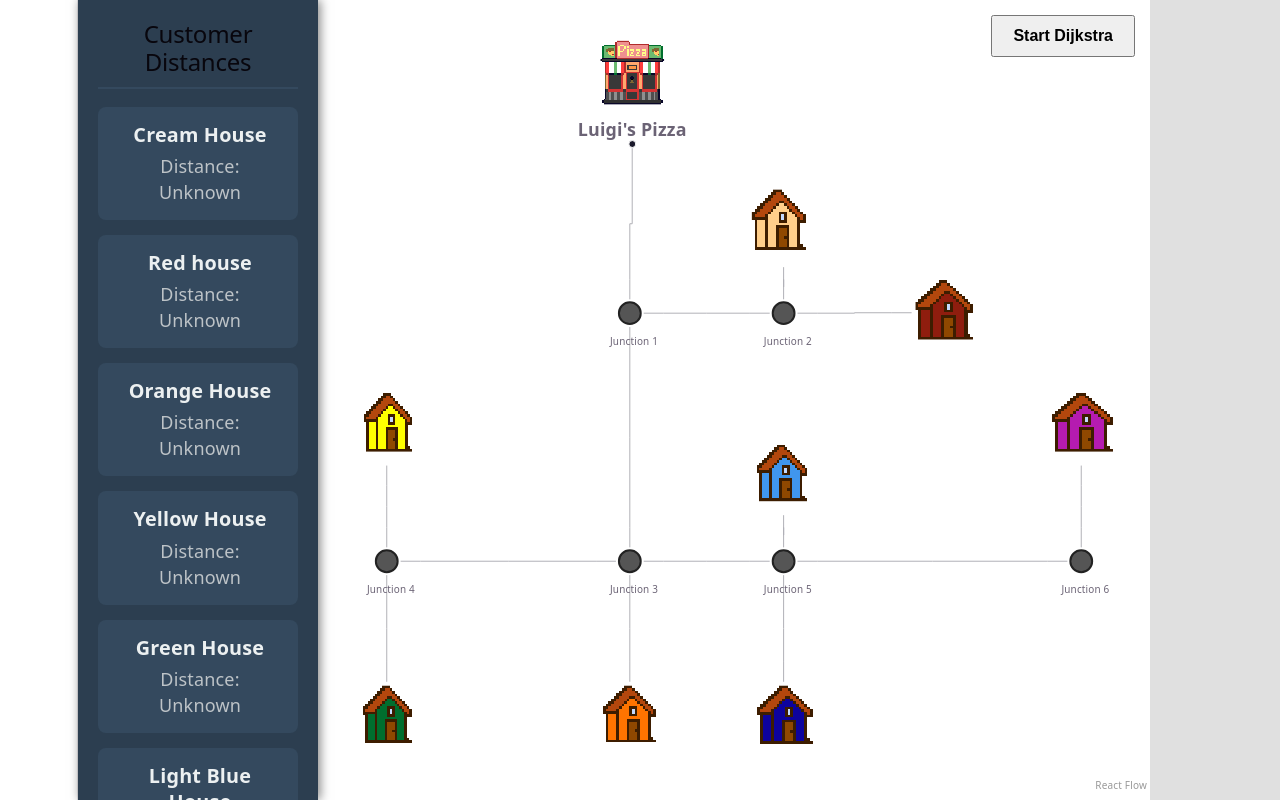
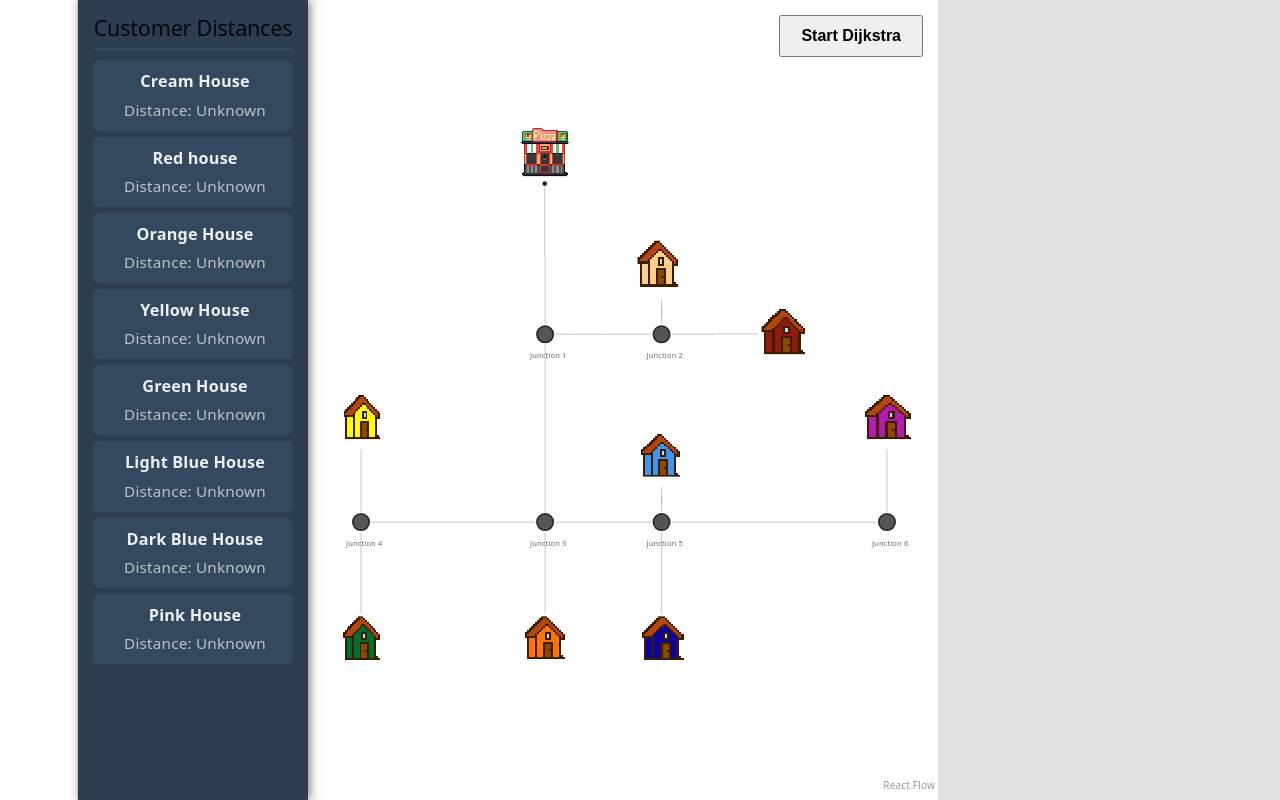
Before and after one commit to JosephMcLean118/dijkstras-delivery, a React (Vite) app in the folder visuals/: page / in a window 1280 px wide. Shown: the top 800 px of the page. Built offline with nearby package versions, Linux system fonts and the light colour scheme.

Commit message:
Map animations and resizing

```diff
--- a/visuals/src/components/nodes/boardscene.jsx
+++ b/visuals/src/components/nodes/boardscene.jsx
@@ -15,7 +15,7 @@ const nodeTypes = {
 // 1. Expanded Map: We've added a second junction and a third house
 const initialNodes = [
   // THE START
-  { id: 'start', type: 'pizza', position: { x: 357.5, y: -100 }, data: { label: "Luigi's Pizza", distance: null } },
+  { id: 'start', type: 'pizza', position: { x: 379.5, y: -100 }, data: { label: "Luigi's Pizza", distance: null } },
 
   // FIRST JUNCTION
   { id: 'j1', type: 'junction', position: { x: 400, y: 162.5 }, data: { label: 'Junction 1', distance: null } },
@@ -89,7 +89,7 @@ export default function BoardScene() {
   });
 
   const runNextStep = () => {
-    // STEP A: Initialization (Click 1)
+    // STEP A: Initialization
     if (!algoState.started) {
       const initDistances = {};
       initialNodes.forEach(n => {
@@ -105,11 +105,16 @@ export default function BoardScene() {
         currentVisitingName: "Initializing..."
       });
 
-      // Show edge weights and initial node distances
-      setEdges(eds => eds.map(e => ({ ...e, label: `${e.data.weight} mins` })));
+      // Reset all nodes and edges to default styles
       setNodes(nds => nds.map(n => ({
         ...n,
         data: { ...n.data, distance: n.id === 'start' ? 0 : '∞' }
+      })));
+      setEdges(eds => eds.map(e => ({
+        ...e,
+        label: `${e.data.weight} mins`,
+        animated: false,
+        style: { stroke: '#999', strokeWidth: 2 }
       })));
       return;
     }
@@ -117,7 +122,6 @@ export default function BoardScene() {
     // STEP B: Run Algorithm Iteration
     let { distances, unvisited, visited } = algoState;
 
-    // Find the unvisited node with the smallest distance
     let nextNodeId = null;
     let minDistance = Infinity;
 
@@ -128,40 +132,37 @@ export default function BoardScene() {
       }
     });
 
-    // If no reachable nodes are left, the algorithm is done
+    // If finished
     if (!nextNodeId || minDistance === Infinity) {
       setAlgoState(prev => ({ ...prev, finished: true, currentVisitingName: "Finished!" }));
+      setNodes(nds => nds.map(n => ({ ...n, style: { ...n.style, boxShadow: 'none', border: 'none' } })));
 
-      // Clear the highlighted border when finished
-      setNodes(nds => nds.map(n => ({ ...n, style: { ...n.style, boxShadow: 'none', border: '2px solid #555' } })));
+      // Clear all red edge highlights when done
+      setEdges(eds => eds.map(e => ({
+        ...e,
+        animated: false,
+        style: { stroke: '#999', strokeWidth: 2 }
+      })));
       return;
     }
 
-    // Evaluate all outgoing roads from the node we are currently visiting
     const newDistances = { ...distances };
     const connectedEdges = edges.filter(e => e.source === nextNodeId);
 
     connectedEdges.forEach(edge => {
       const neighborId = edge.target;
       if (unvisited.includes(neighborId)) {
-        // Calculate new distance: current node's distance + road weight
         const newDist = newDistances[nextNodeId] + edge.data.weight;
-
-        // If it's faster than the previously known route, update it
         if (newDist < newDistances[neighborId]) {
           newDistances[neighborId] = newDist;
         }
       }
     });
 
-    // Mark the current node as visited
     const newUnvisited = unvisited.filter(id => id !== nextNodeId);
     const newVisited = [...visited, nextNodeId];
-
-    // Get the name of the node for our UI Banner
     const visitingNodeObj = nodes.find(n => n.id === nextNodeId);
 
-    // Save the new mathematical state
     setAlgoState({
       started: true,
       finished: newUnvisited.length === 0,
@@ -171,7 +172,6 @@ export default function BoardScene() {
       currentVisitingName: visitingNodeObj.data.label
     });
 
-    // Update the visual map
     setNodes(nds => nds.map(n => {
       const isCurrent = n.id === nextNodeId;
       const isVisited = newVisited.includes(n.id);
@@ -182,13 +182,29 @@ export default function BoardScene() {
       return {
         ...n,
         data: { ...n.data, distance: displayDist },
-        // Add a glowing pink border to the node currently being processed
         style: {
           ...n.style,
-          border: isCurrent ? '3px solid #ff0072' : isVisited ? '2px solid #555' : '2px solid #ddd',
+          border: isCurrent ? '3px solid #ff0072' : isVisited ? '2px solid transparent' : 'none',
           boxShadow: isCurrent ? '0 0 15px #ff0072' : 'none',
           borderRadius: '5px',
           transition: 'all 0.3s ease'
+        }
+      };
+    }));
+
+    // Highlight the edges currently being checked
+    setEdges(eds => eds.map(e => {
+      // An edge is active if it leaves the current node and points to an unvisited node
+      const isActive = e.source === nextNodeId && newUnvisited.includes(e.target);
+
+      return {
+        ...e,
+        animated: isActive, // Native React Flow prop that adds moving dots to the line
+        style: {
+          ...e.style,
+          stroke: isActive ? '#ff0000' : '#999', // Bright red if active, grey otherwise
+          strokeWidth: isActive ? 4 : 2,         // Thicker line when active
+          transition: 'stroke 0.3s ease, stroke-width 0.3s ease'
         }
       };
     }));
@@ -203,29 +219,33 @@ export default function BoardScene() {
         width: '200px',
         backgroundColor: '#2c3e50',
         color: '#ecf0f1',
-        padding: '20px',
+        padding: '15px', // Reduced from 20px
         overflowY: 'auto',
         boxShadow: '2px 0 10px rgba(0,0,0,0.5)',
         zIndex: 10
       }}>
-        <h2 style={{ borderBottom: '2px solid #34495e', paddingBottom: '10px', marginTop: 0 }}>
+        <h2 style={{
+          borderBottom: '2px solid #34495e',
+          paddingBottom: '8px',
+          margin: '0 0 10px 0', // Reduced bottom margin
+          fontSize: '1.2em'     // Slightly smaller header
+        }}>
           Customer Distances
         </h2>
 
-        <ul style={{ listStyle: 'none', padding: 0 }}>
+        <ul style={{ listStyle: 'none', padding: 0, margin: 0 }}>
           {nodes
-            .filter(n => n.type === 'house') // Only show houses in the list
+            .filter(n => n.type === 'house')
             .map(house => (
               <li key={house.id} style={{
-                margin: '15px 0',
-                padding: '15px',
+                margin: '6px 0',      // Reduced from 15px
+                padding: '8px 12px',  // Reduced from 15px
                 backgroundColor: '#34495e',
-                borderRadius: '8px',
-                // Highlight the house in the list if the algorithm is currently checking it
+                borderRadius: '6px',
                 borderLeft: house.id === algoState.currentVisitingName ? '4px solid #ff0072' : '4px solid transparent'
               }}>
-                <div style={{ fontWeight: 'bold', fontSize: '1.1em' }}>{house.data.label}</div>
-                <div style={{ marginTop: '5px', color: '#bdc3c7' }}>
+                <div style={{ fontWeight: 'bold', fontSize: '0.9em' }}>{house.data.label}</div> {/* Reduced from 1.1em */}
+                <div style={{ marginTop: '2px', color: '#bdc3c7', fontSize: '0.85em' }}>
                   Distance: {house.data.distance === null ? 'Unknown' : house.data.distance}
                 </div>
               </li>
@@ -234,7 +254,7 @@ export default function BoardScene() {
       </div>
 
       {/* RIGHT CANVAS: React Flow Map */}
-      <div style={{ flexGrow: 0.8, position: 'relative', backgroundColor: 'white' }}>
+      <div style={{ flexGrow: 0.6, position: 'relative', backgroundColor: 'white' }}>
         <ReactFlow
           nodes={nodes}
           edges={edges}
@@ -242,6 +262,9 @@ export default function BoardScene() {
           onEdgesChange={onEdgesChange}
           nodeTypes={nodeTypes}
           nodesDraggable={false}
+          panOnDrag={false}
+          zoomOnScroll={false}
+          zoomOnDoubleClick={false}
           fitView
         >
 
--- a/visuals/src/components/nodes/pizzaplacenode.jsx
+++ b/visuals/src/components/nodes/pizzaplacenode.jsx
@@ -15,18 +15,6 @@ export default function PizzaNode({ data }) {
         }}
       />
 
-      {/* Node Label */}
-      <div style={{ fontWeight: 'bold', background: 'rgba(255,255,255,0.7)', borderRadius: '4px', padding: '2px' }}>
-        {data.label || 'Pizza Shop'}
-      </div>
-
-      {/* Algorithm Distance Display */}
-      {data.distance !== null && data.distance !== undefined && (
-        <div style={{ marginTop: '4px', fontSize: '12px', color: '#d35400', fontWeight: 'bold' }}>
-          Dist: {data.distance}
-        </div>
-      )}
-
       {/* Target handle must have id="bottom" to match your initialEdges array */}
       <Handle type="source" position={Position.Bottom} id="bottom" />
     </div>
```
